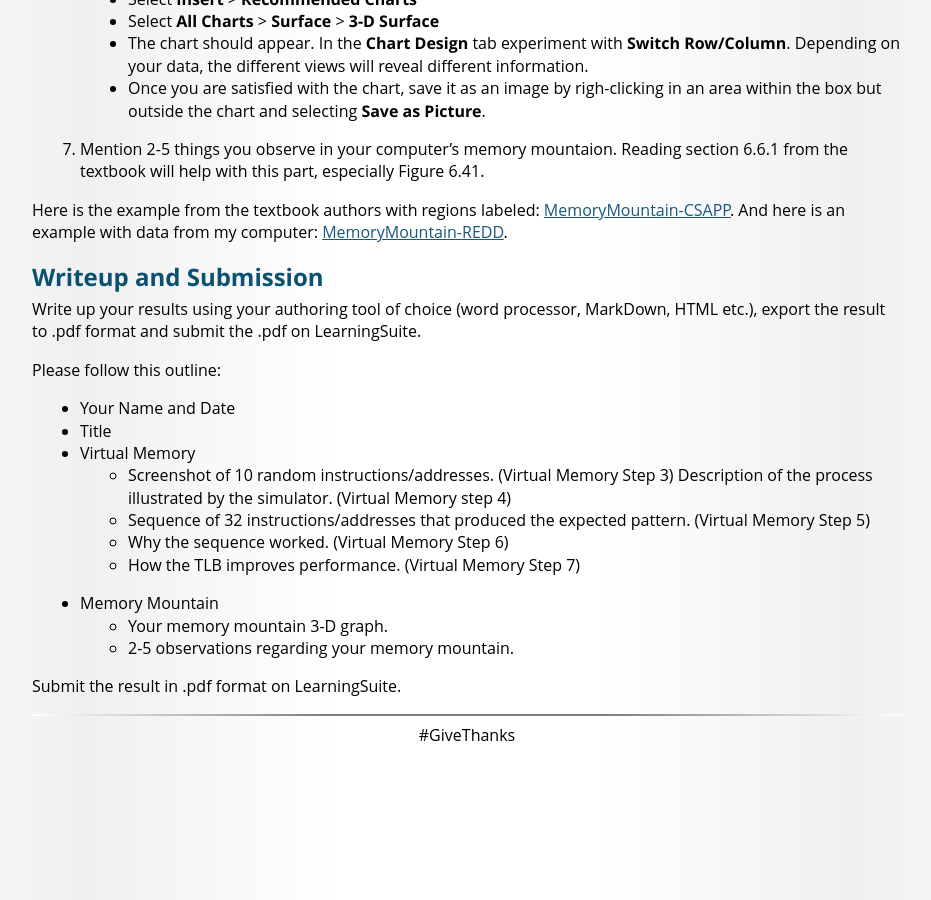
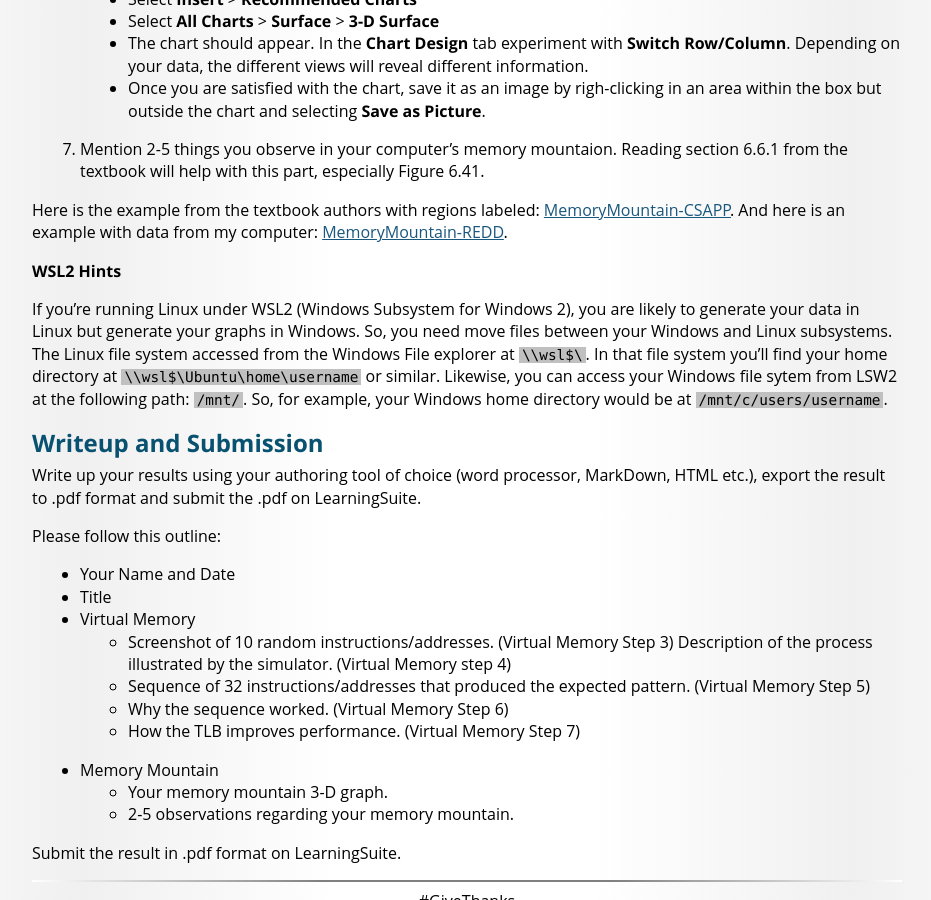
Before and after one commit to bredd/byu-itc-252.github.io, a Jekyll site: the page built from Extra/Lab5.md, in a window 1280 px wide and 900 px high, scrolled down 1515 px. Shown: the whole window, without its empty margins (173-1104 px from the left). Built offline with Jekyll 4.4.1, drawn with Linux system fonts in a browser that asks for light colours; some web fonts are replaced; before the commit the page ends 2271 px from its top, so only the background shows below that.

Commit message:
Lab5 additional edits

```diff
--- a/Extra/Lab5.md
+++ b/Extra/Lab5.md
@@ -39,7 +39,7 @@ This part requires a Windows or Linux computer. If you have a Mac, do the tests
     * Or, if you prefer, build from [the source files](MemoryMountainSource.zip).
 4. Run the MemoryMountain from a Linux command line and pipe the results into a .csv file using the ">" command. e.g., `./MemoryMountain > data.csv`
     * Be patient. On a fast processor it takes about a minute. It could take longer on a slower machine
-5. The result is a table of numbers. Open the .csv file you created using Microsoft Excel, OpenOffice Calc, or another package capable of making 3D charts. You can also use [Google Sheets](https://docs.google.com/spreadsheets) but it's only capable of 2D charts.
+5. The result is a table of numbers. Open the .csv file you created using Microsoft Excel, OpenOffice Calc, or another package capable of making 3D charts. You can also use [Google Sheets](https://docs.google.com/spreadsheets){:target="_blank"} but it's only capable of 2D charts.
 6. Create a 3D graph of the data (or 2D if necessary). Include that graph in your writeup. Here are instructions for how to do it in Excel.
     * Open the .csv file in excel.
     * Select the cell in the upper-left of the table. (Typically, it is already selected).
@@ -50,7 +50,11 @@ This part requires a Windows or Linux computer. If you have a Mac, do the tests
 7. Mention 2-5 things you observe in your computer's memory mountaion. Reading section 6.6.1 from the textbook will help with this part, especially Figure 6.41.
 
 Here is the example from the textbook authors with regions labeled: [MemoryMountain-CSAPP](MemoryMountain-CSAPP.png){:target="_blank"}.
-And here is an example with data from my computer: [MemoryMountain-REDD](MemoryMountain-REDD.png){:target="_blank"}.
+And here is an example with data from my computer: [MemoryMountain-REDD](MemoryMountain-Redd.png){:target="_blank"}.
+
+**WSL2 Hints**
+
+If you're running Linux under WSL2 (Windows Subsystem for Windows 2), you are likely to generate your data in Linux but generate your graphs in Windows. So, you need move files between your Windows and Linux subsystems. The Linux file system accessed from the Windows File explorer at `\\wsl$\`. In that file system you'll find your home directory at `\\wsl$\Ubuntu\home\username` or similar. Likewise, you can access your Windows file sytem from LSW2 at the following path: `/mnt/`. So, for example, your Windows home directory would be at `/mnt/c/users/username`.
 
 ## Writeup and Submission
 
```
